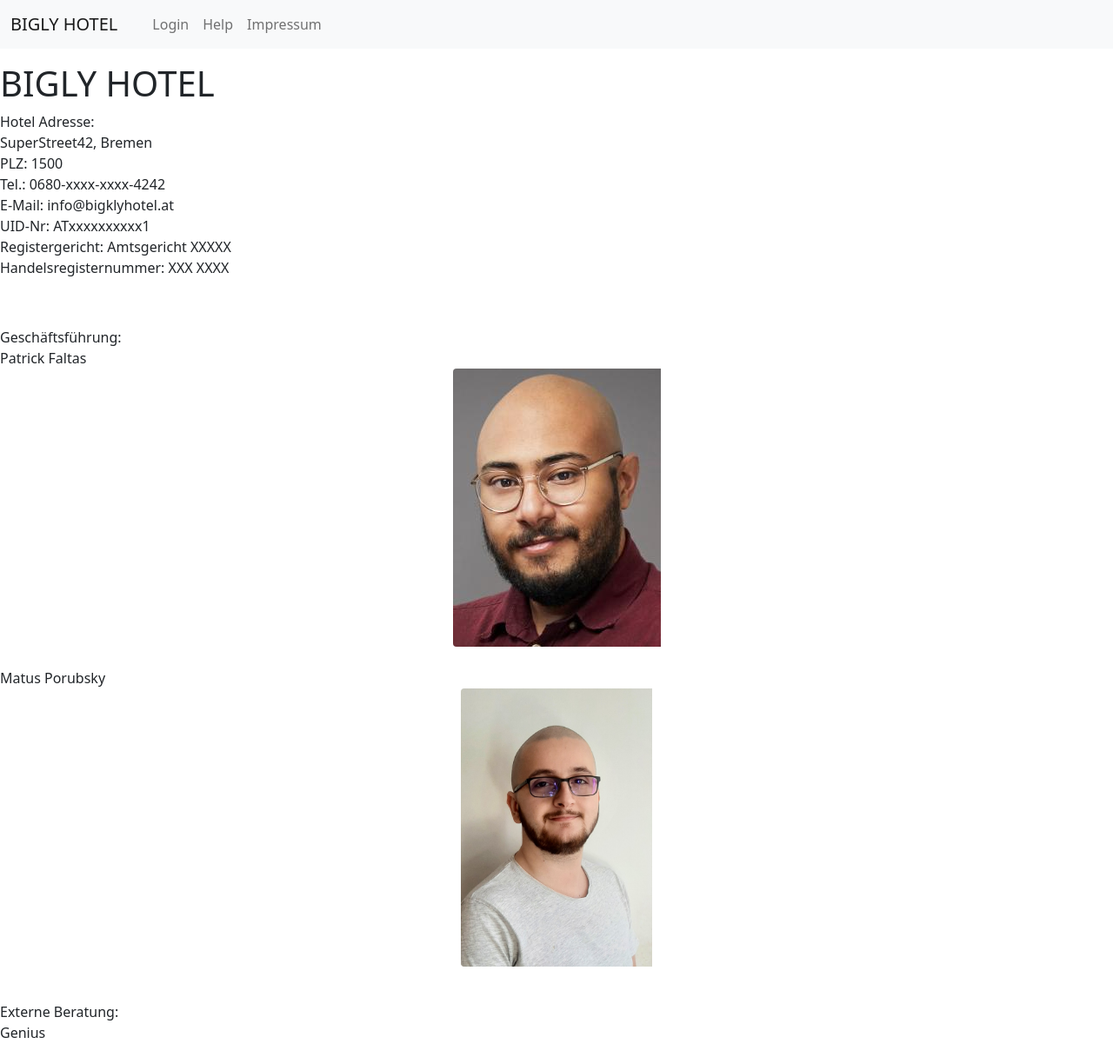
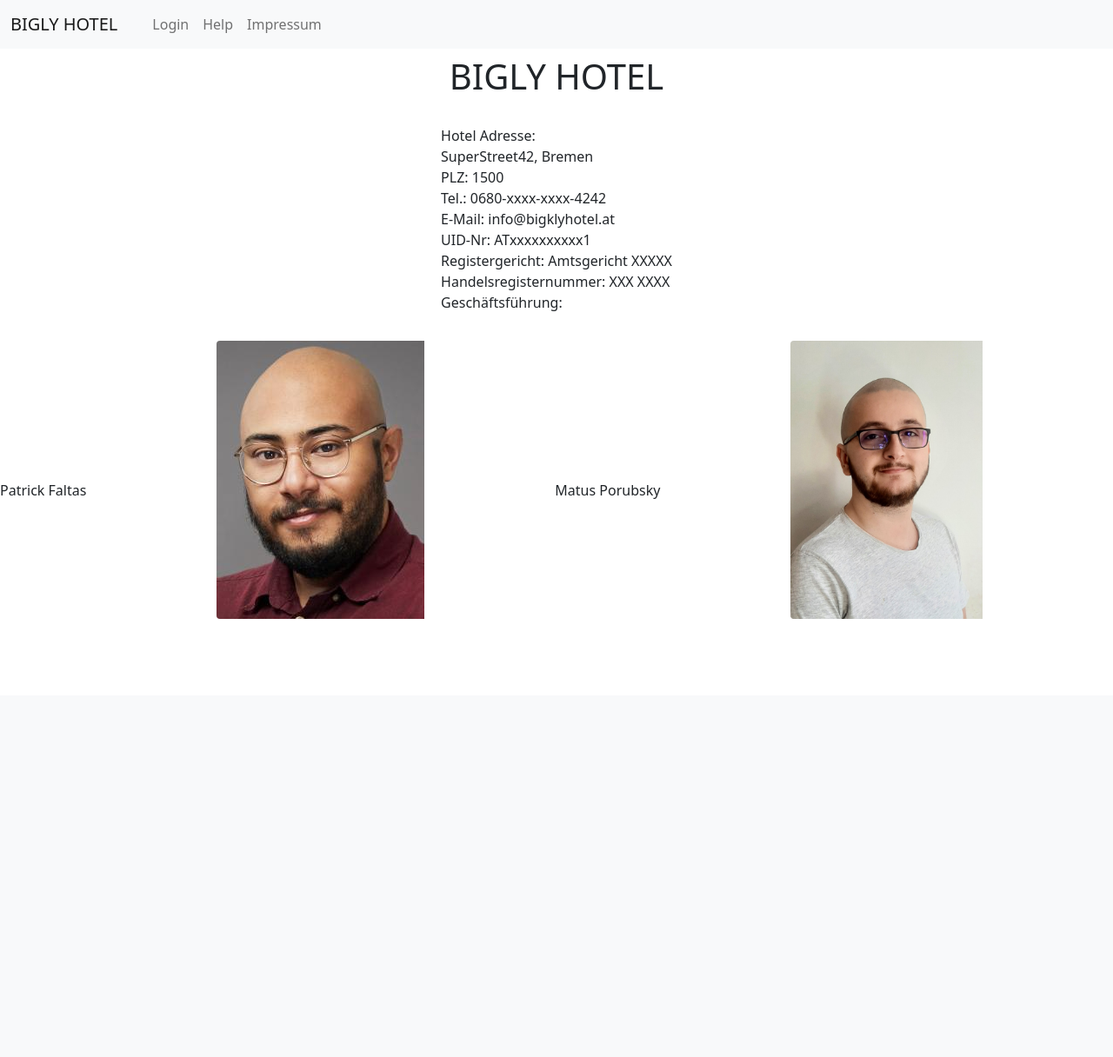
Before and after one commit to MrDreiPner/Bigly-Hotel-XAMPP, a PHP site: page /impressum.php in a window 1280 px wide. Shown: the whole page at 87% size. After the commit the page ends 712 px from the top, so only its background shows below. Run offline with PHP 8.4, Linux system fonts and the light colour scheme; some web fonts are replaced.

Commit message:
release push

```diff
--- a/head.php
+++ b/head.php
@@ -10,7 +10,7 @@
     <link rel="preconnect" href="https://fonts.googleapis.com">
     <link rel="preconnect" href="https://fonts.gstatic.com" crossorigin>
     <link href="https://fonts.googleapis.com/css2?family=Open+Sans:wght@500&display=swap" rel="stylesheet">
-    <link rel="stylesheet" href="\WebTech\Bigly-Hotel-XAMPP\style\style.css">
+    <link rel="stylesheet" href="/Hotelverwaltung_Faltas_Porubsky/Bigly-Hotel-XAMPP/style/style.css">
     <script src="https://cdn.jsdelivr.net/npm/bootstrap@5.1.3/dist/js/bootstrap.bundle.min.js" integrity="sha384-ka7Sk0Gln4gmtz2MlQnikT1wXgYsOg+OMhuP+IlRH9sENBO0LRn5q+8nbTov4+1p" crossorigin="anonymous"></script>
 
     <?php
@@ -20,7 +20,7 @@
             session_unset();
             session_destroy();
             }
-            header("Refresh: 1801 ; url=/webtech/Bigly-Hotel-XAMPP/redirect.php");
+            header("Refresh: 1801 ; url=/Hotelverwaltung_Faltas_Porubsky/Bigly-Hotel-XAMPP/redirect.php");
         }
         if (isset($_SESSION['SessionWert'])){
             $_SESSION['LAST_ACTIVITY'] = time();
--- a/impressum.php
+++ b/impressum.php
@@ -1,15 +1,15 @@
 <?php include "head.php"; ?>
 <body>
-<br><br><br>
     <?php
         include "nav.php";
     ?>
-    <div class="div">
-        <div id="Header">
+
+    <div>
+        <div id="header">
             <h1>BIGLY HOTEL</h1>
         </div>
-    </div>
-        <p>Hotel Adresse:<br>
+        <div id='peeps'>
+        <p class='card-text'>Hotel Adresse:<br>
         SuperStreet42, Bremen
         <br>PLZ: 1500
         <br>Tel.: 0680-xxxx-xxxx-4242
@@ -17,17 +17,18 @@
         <br>UID-Nr: ATxxxxxxxxxx1
         <br>Registergericht: Amtsgericht XXXXX
         <br>Handelsregisternummer: XXX XXXX
+        <br>Geschäftsführung:
     </p>
+    </div>
     <p>
-        <div id="peeps">
-            <br>Geschäftsführung:
+        <div  id="peeps">
             <br>Patrick Faltas
             <br><img src="Werbebilder/Faltas.jpg" alt="Patrick" id="imps" class='img-fluid rounded-start'>
             <br>Matus Porubsky
             <br><img src="Werbebilder/Matus_imp.jpg" alt="Matus" id="imps" class='img-fluid rounded-start'>
         </div>
     </p>
-    <p><br>Externe Beratung:
-    <br>Genius</p>
+    </div>
+
 </body>
 </html>
--- a/style/style.css
+++ b/style/style.css
@@ -12,6 +12,16 @@
         display: flex;
         justify-content: center;
         align-items: center;
+    }
+
+    #peeps{
+        background-size: cover;
+        background-position: center;
+        display: flex;
+        justify-content: center;
+        align-items: center;
+        margin-bottom: 2rem;
+        flex-direction: column;
     }
 
     #form{
@@ -43,6 +53,7 @@
         backdrop-filter: blur( 3.5px );
         -webkit-backdrop-filter: blur( 3.5px );
     }
+
 
 
     #inner-form-addUser{
@@ -97,6 +108,15 @@
     flex-direction: column;
     justify-content: center;
     text-align: center;
+}
+
+#peeps{
+    background-size: cover;
+    background-position: center;
+    display: flex;
+    justify-content: center;
+    align-items: center;
+    margin-bottom: 2rem;
 }
 
 #filter div{
--- a/user/manageUser.php
+++ b/user/manageUser.php
@@ -130,7 +130,7 @@
                                 set password = ?
                                 where userID = ?";
                         $stmt = $db_obj->prepare($sql);
-                        $stmt->bind_param('ssi', $ch_password, $ID);
+                        $stmt->bind_param('si', $ch_password, $ID);
                         if ($stmt===false){
                             echo($db_obj->error);
                             echo "fail";
@@ -154,7 +154,7 @@
                             set password = ?
                             where userID = ?";
                     $stmt = $db_obj->prepare($sql);
-                    $stmt->bind_param('ssi', $ch_password, $ID);
+                    $stmt->bind_param('si', $ch_password, $ID);
                     if ($stmt===false){
                         echo($db_obj->error);
                         echo "fail";
--- a/user/userProfile.php
+++ b/user/userProfile.php
@@ -39,7 +39,7 @@
         <?php
             if($_SESSION["SessionWert"] != "Service")
             {
-                echo "<a class='btn btn-primary' href='/webtech/Bigly-Hotel-XAMPP/user/manageUser.php'>Manage Profile</a>";
+                echo "<a class='btn btn-primary' href='/Hotelverwaltung_Faltas_Porubsky/Bigly-Hotel-XAMPP/user/manageUser.php'>Manage Profile</a>";
             }
         ?>
 
--- a/user_indicator.php
+++ b/user_indicator.php
@@ -1,5 +1,5 @@
 <?php //Printet Namen der eingeloggten Person
         if (isset($_SESSION["SessionWert"])){
-            echo "<li class='nav-item'><a class='nav-link' href='/webtech/Bigly-Hotel-XAMPP/user/userProfile.php'>Hello ". $_SESSION["vorname"]."!</a></li>";
+            echo "<li class='nav-item'><a class='nav-link' href='/Hotelverwaltung_Faltas_Porubsky/Bigly-Hotel-XAMPP/user/userProfile.php'>Hello ". $_SESSION["vorname"]."!</a></li>";
         }
 ?>
```
Also changed, not shown: nav.php (+11 -11 lines).
